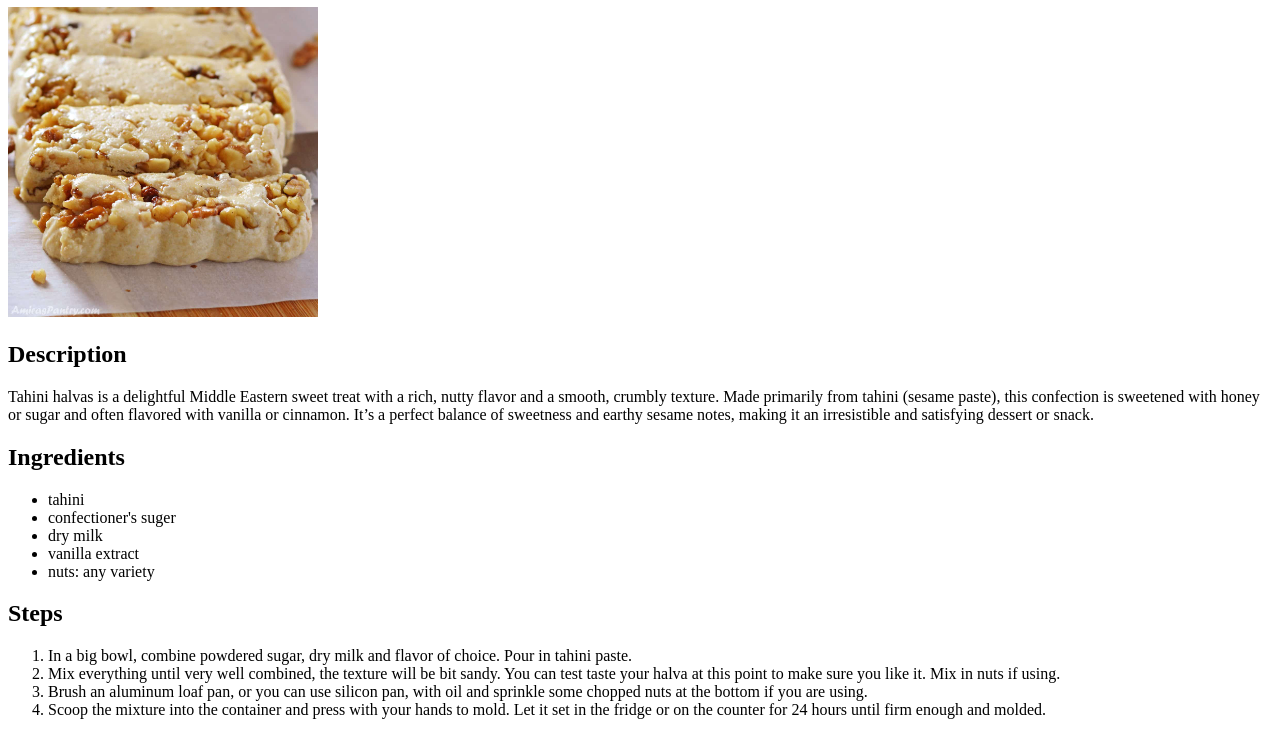
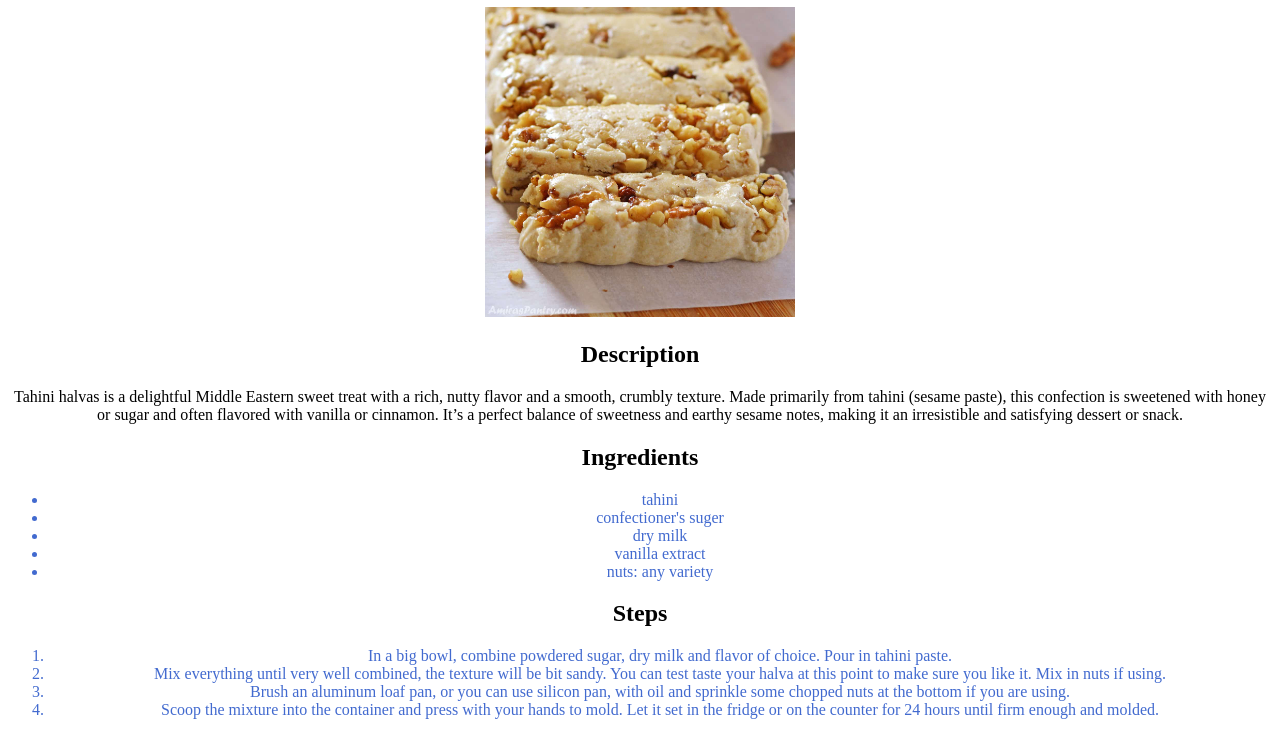
Before and after one commit to KASHIOTTO/odin-recipes, a plain HTML site: page recipes/tahini_halvas.html in a window 1280 px wide. Shown: the part 73-808 px from the top of the page. Drawn offline with Linux system fonts and the light colour scheme.

Commit message:
add css stylesheet to recipes
add selectors and properties to html elements in
recipes to improve appearance

```diff
--- /dev/null
+++ b/recipes/styles.css
@@ -0,0 +1,24 @@
+*{
+    text-align: center;
+}
+
+#steps{
+    color: rgb(66, 106, 207);
+    text-align: left;
+}
+
+#ingredients{
+    color: rgb(66, 106, 207);
+    text-align: left;
+}
+
+.description{
+    color: rgb(0, 0, 0);
+    text-align: center;
+}
+
+center{
+    height: auto;
+    width: 400px;
+    text-align: center;
+}
--- a/recipes/tahini_halvas.html
+++ b/recipes/tahini_halvas.html
@@ -1,24 +1,25 @@
 <!DOCTYPE html>
 <html lang="en">
 <head>
+   <link rel="stylesheet" href="styles.css">
     <meta charset="UTF-8">
     <title>Recipe: Tahini Halvas</title>
 </head>
 <body>
     <h1>Tahini Halvas</h1>
-    <img src="../images/halva-I.jpg" height="310" width="310">
+    <img src="../images/halva-I.jpg" class="center" height="310" width="310">
     <h2>Description</h2>
-    <p>Tahini halvas is a delightful Middle Eastern sweet treat with a rich, nutty flavor and a smooth, crumbly texture. Made primarily from tahini (sesame paste), this confection is sweetened with honey or sugar and often flavored with vanilla or cinnamon. It’s a perfect balance of sweetness and earthy sesame notes, making it an irresistible and satisfying dessert or snack.</p>
+    <p class="description">Tahini halvas is a delightful Middle Eastern sweet treat with a rich, nutty flavor and a smooth, crumbly texture. Made primarily from tahini (sesame paste), this confection is sweetened with honey or sugar and often flavored with vanilla or cinnamon. It’s a perfect balance of sweetness and earthy sesame notes, making it an irresistible and satisfying dessert or snack.</p>
     <h2>Ingredients</h2>
-     <ul>
+     <ul id="ingredients">
         <li>tahini</li>
         <li>confectioner's suger</li>
         <li>dry milk</li>
         <li>vanilla extract</li>
         <li>nuts: any variety</li>
      </ul>
-    <h2>Steps</h2>
-     <ol>
+    <h2 class="heading">Steps</h2>
+     <ol id="steps">
         <li>In a big bowl, combine powdered sugar, dry milk and flavor of choice. Pour in tahini paste.</li>
         <li>Mix everything until very well combined, the texture will be bit sandy. You can test taste your halva at this point to make sure you like it. Mix in nuts if using.</li>
         <li>Brush an aluminum loaf pan, or you can use silicon pan, with oil and sprinkle some chopped nuts at the bottom if you are using.</li>
```
Also changed, not shown: recipes/brussels_sprouts.html (+5 -4 lines), recipes/fondant_potatoes.html (+5 -4 lines).
